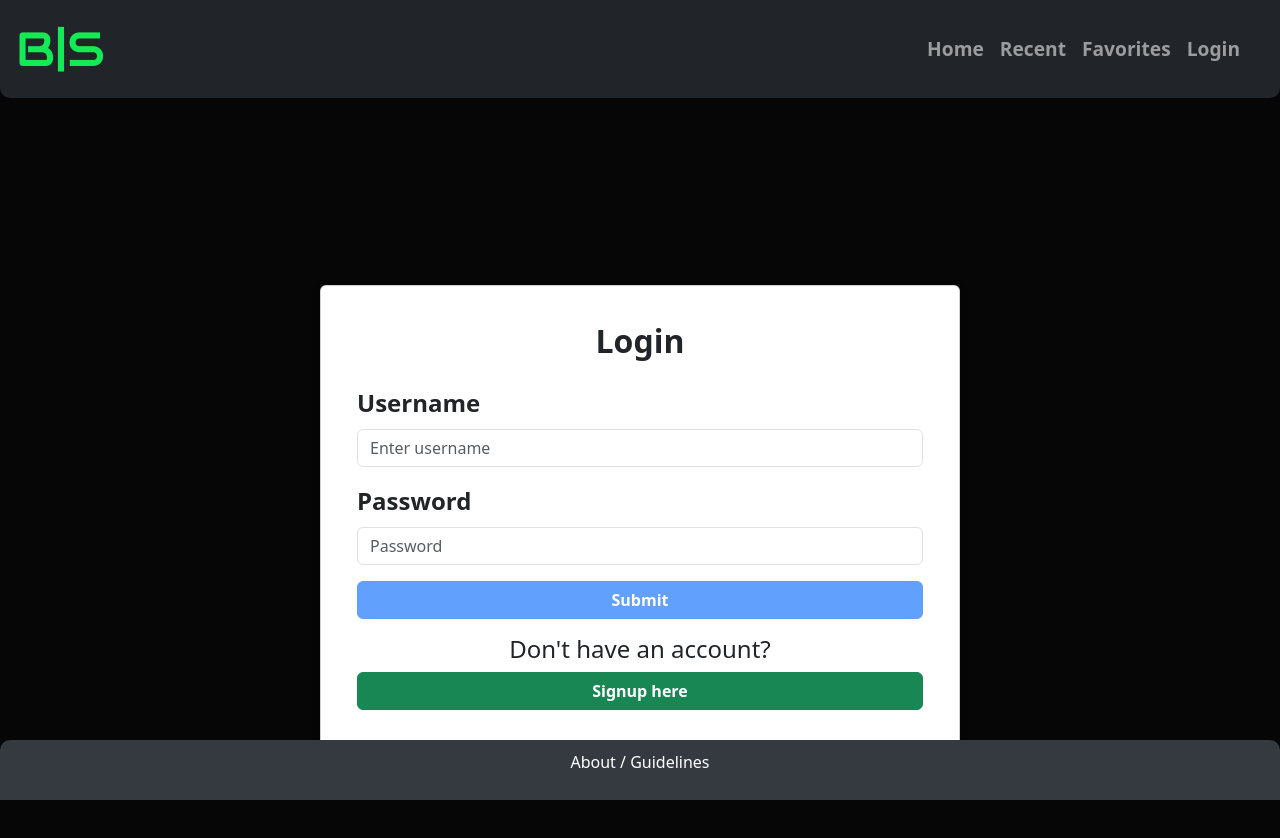
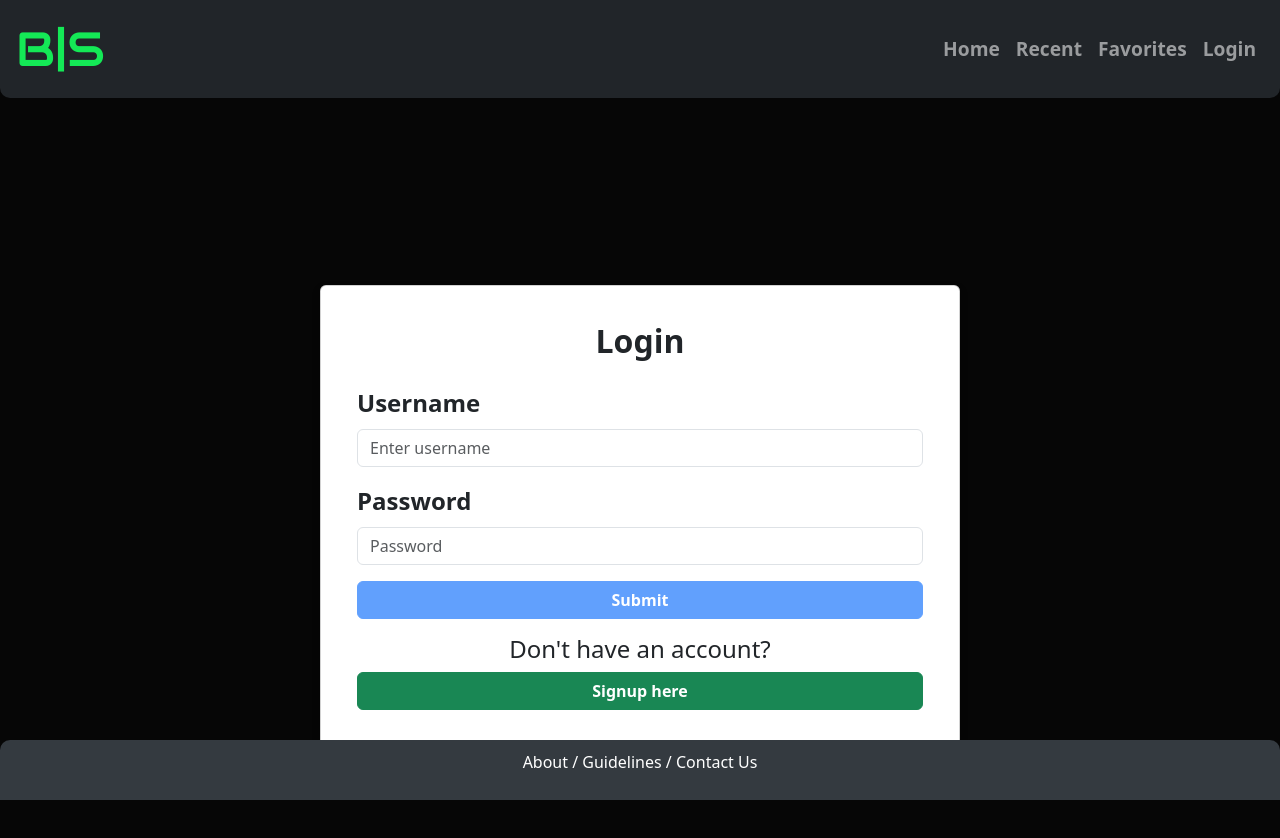
Before and after one commit to l-lavelle/blog-score, a React (Vite) app in the folder client/: page /login in a window 1280 px wide. Shown: the top 838 px of the page. Built offline with nearby package versions, Linux system fonts and the light colour scheme.

Commit message:
fixing navbar to be collapsable onClick

```diff
--- a/client/src/components/Footer/Footer.css
+++ b/client/src/components/Footer/Footer.css
@@ -21,6 +21,5 @@
   text-decoration: none;
 }
 .footer-link:hover {
-  color: white;
-  font-weight: bold;
+  color: #14e956;
 }
--- a/client/src/components/Footer/Footer.jsx
+++ b/client/src/components/Footer/Footer.jsx
@@ -33,8 +33,10 @@ const Footer = () => {
         <Col className="footer-col">
         <p>
           <Link to='/about' className='footer-link'>About </Link>/
-          <Link to='/guidelines' className='footer-link'> Guidelines</Link>
-          <div ref={stripeButtonRef}></div>
+          <Link to='/guidelines' className='footer-link'> Guidelines </Link>/
+          <Link to='/contact' className='footer-link'> Contact Us </Link>
+          {/* <p  ref={stripeButtonRef} className='footer-link'> Tips </p>
+          <div ref={stripeButtonRef}></div> */}
         </p>
         </Col>
       </Row>
--- a/client/src/components/Navbar/NavBar.jsx
+++ b/client/src/components/Navbar/NavBar.jsx
@@ -1,36 +1,38 @@
 import { Link } from 'react-router-dom';
 import { Navbar, Nav } from 'react-bootstrap';
 import NavDropdown from 'react-bootstrap/NavDropdown';
+import Container from 'react-bootstrap/Container';
 import './NavBar.css';
 
 import Auth from '../../utils/auth';
 
 const NavBar = () => {
   return (
-    <Navbar bg="dark" variant="dark" expand="lg" fixed="top" className='px-3 rounded-navbar'>
+    <>
+     <Navbar collapseOnSelect bg="dark" variant="dark" expand="lg"  fixed="top" className='px-3 rounded-navbar'>
       <Navbar.Brand href="/" className='font-c color-c size-change'>B|S</Navbar.Brand>
-      <Navbar.Toggle aria-controls="basic-navbar-nav" />
-      <div className="flex-grow-1"></div>
-      <Navbar.Collapse id="basic-navbar-nav">
-        <Nav className="justify-content-end m-3" style={{ width: "100%" }}>
-          {Auth.loggedIn()?( <Nav.Link as={Link} to="/home">Home</Nav.Link>):(<Nav.Link as={Link} to="/">Home</Nav.Link>)}
-          <Nav.Link as={Link} to="/recent">Recent</Nav.Link>
-          {Auth.loggedIn()?( <Nav.Link as={Link} to="/favorites">Favorites</Nav.Link>):(<Nav.Link as={Link} to="/login">Favorites</Nav.Link>)}
+       <Navbar.Toggle aria-controls="responsive-navbar-nav" />
+       <Navbar.Collapse id="responsive-navbar-nav">
+       <Nav title="Dropdown" className="me-auto justify-content-end m-3" style={{ width: "100%" }}>
+         {Auth.loggedIn()?( <Nav.Link href="home">Home</Nav.Link>):(<Nav.Link href="/">Home</Nav.Link>)}
+          <Nav.Link href="recent">Recent</Nav.Link>
+          {Auth.loggedIn()?( <Nav.Link href="/favorites">Favorites</Nav.Link>):(<Nav.Link href="/login">Favorites</Nav.Link>)}
           {Auth.IsAdmin()?(
-          <NavDropdown title="Admin" id="basic-nav-dropdown">
-              <NavDropdown.Item as={Link} to="/admin/posts">
+          <NavDropdown title="Admin" id="collapsible-nav-dropdown">
+              <NavDropdown.Item href="/adminPosts">
                 Create a post
               </NavDropdown.Item>
-              <NavDropdown.Item as={Link} to="/admin/blogs">
+              <NavDropdown.Item href="/adminBlogs">
                 Manage Blog
               </NavDropdown.Item>
-              <NavDropdown.Item as={Link} to="/admin/users">Manage Users</NavDropdown.Item>
+              <NavDropdown.Item href="/adminUsers">Manage Users</NavDropdown.Item>
             </NavDropdown>
               ):([])}
-          {Auth.loggedIn()?(<Nav.Link onClick={Auth.logout}>Logout</Nav.Link>):(<Nav.Link as={Link} to="/login">Login</Nav.Link>)}
+          {Auth.loggedIn()?(<Nav.Link onClick={Auth.logout}>Logout</Nav.Link>):(<Nav.Link href="/login">Login</Nav.Link>)}
         </Nav>
       </Navbar.Collapse>
     </Navbar>
+    </>
   );
 };
 
--- a/client/src/main.jsx
+++ b/client/src/main.jsx
@@ -46,15 +46,15 @@ const router = createBrowserRouter([
         element: <Login />
       },
       {
-        path: '/admin/posts',
+        path: '/adminPosts',
         element: <AdminCreatePost />
       },
       {
-        path: '/admin/blogs',
+        path: '/adminBlogs',
         element: <AdminManageBlog />
       },
       {
-        path: '/admin/users',
+        path: '/adminUsers',
         element: <AdminManageUsers />
       },
       {
```
